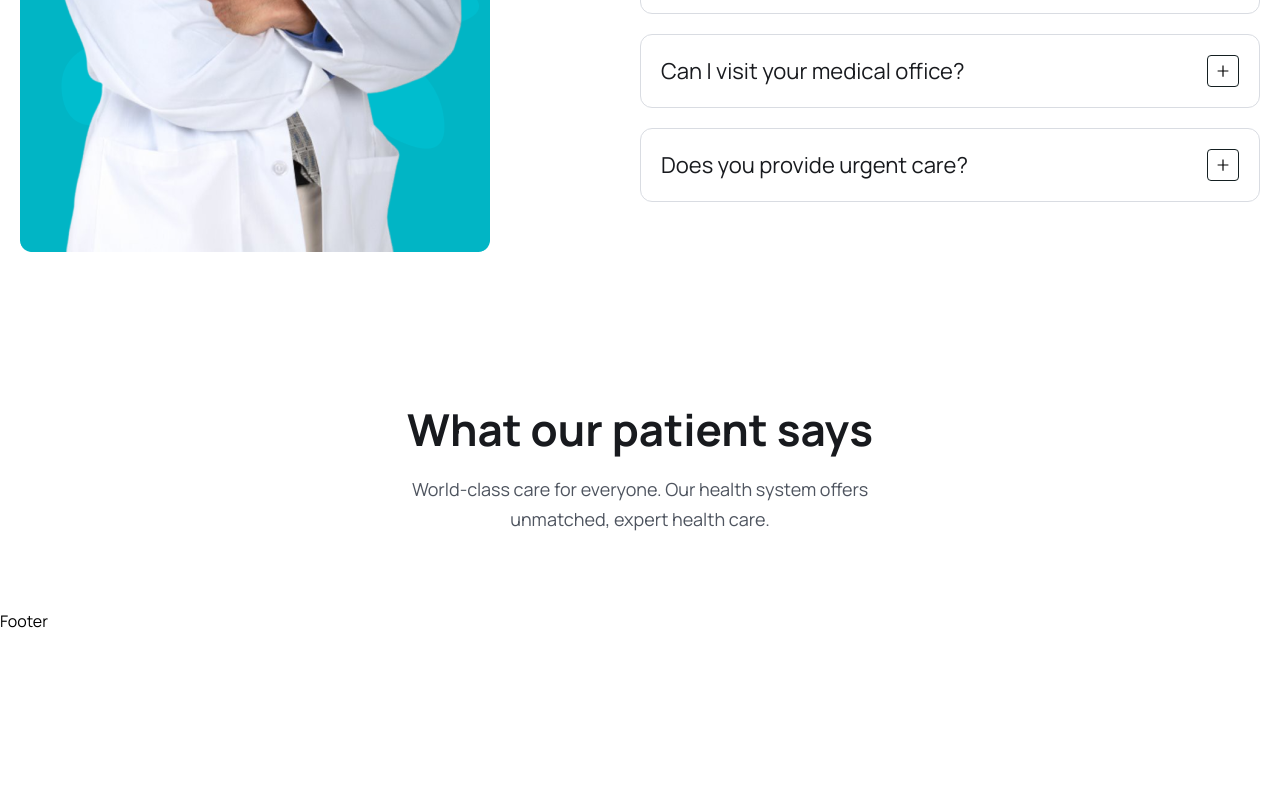
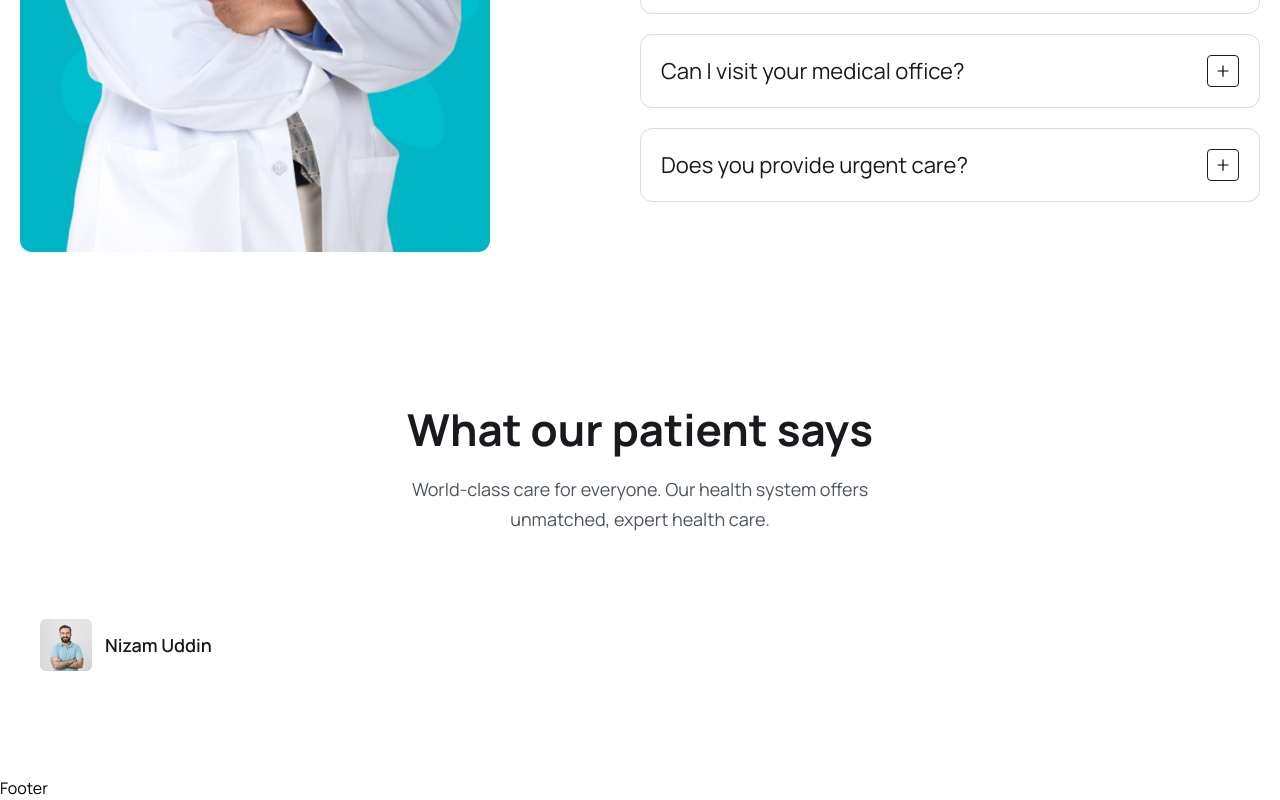
Before and after one commit to programmernizam/medicare, a React (Vite) app: page / in a window 1280 px wide. Shown: the part 5145-5945 px from the top of the page. Before the commit the page ends 5778 px from the top, so only its background shows below. Built offline with nearby package versions, Linux system fonts and the light colour scheme.

Commit message:
Testimonial avater section created

```diff
--- a/src/components/Testimonial/Testimonial.jsx
+++ b/src/components/Testimonial/Testimonial.jsx
@@ -4,8 +4,47 @@ import { Swiper, SwiperSlide } from "swiper/react";
 import "swiper/css";
 import "swiper/css/pagination";
 import { Pagination } from "swiper/modules";
+import patientAvatar from "../../assets/images/patient-avatar.png";
+// import { HiStar } from "react-icons/hi";
+
 const Testimonial = () => {
-  return <div></div>;
+  return (
+    <div className="mt-[30px] lg:mt-[55px]">
+      <Swiper
+        modules={Pagination}
+        spaceBetween={30}
+        slidesPerView={1}
+        pagination={{ clickable: true }}
+        breakpoints={{
+          640: {
+            slidesPerView: 1,
+            spaceBetween: 20,
+          },
+          768: {
+            slidesPerView: 2,
+            spaceBetween: 20,
+          },
+          1024: {
+            slidesPerView: 3,
+            spaceBetween: 30,
+          },
+        }}
+      >
+        <SwiperSlide>
+          <div className="py-[30px] px-5 rounded-[13px]">
+            <div className="flex items-center gap-[13px]">
+              <img src={patientAvatar} alt="" />
+              <div>
+                <h4 className="text-[18px] leading-[30px] font-semibold text-headingColor">
+                  Nizam Uddin
+                </h4>
+              </div>
+            </div>
+          </div>
+        </SwiperSlide>
+      </Swiper>
+    </div>
+  );
 };
 
 export default Testimonial;
--- a/src/pages/Home/TestimonialSection.jsx
+++ b/src/pages/Home/TestimonialSection.jsx
@@ -1,3 +1,5 @@
+import Testimonial from "../../components/Testimonial/Testimonial";
+
 const TestimonialSection = () => {
   return (
     <section>
@@ -9,6 +11,7 @@ const TestimonialSection = () => {
             expert health care.
           </p>
         </div>
+        <Testimonial />
       </div>
     </section>
   );
```
